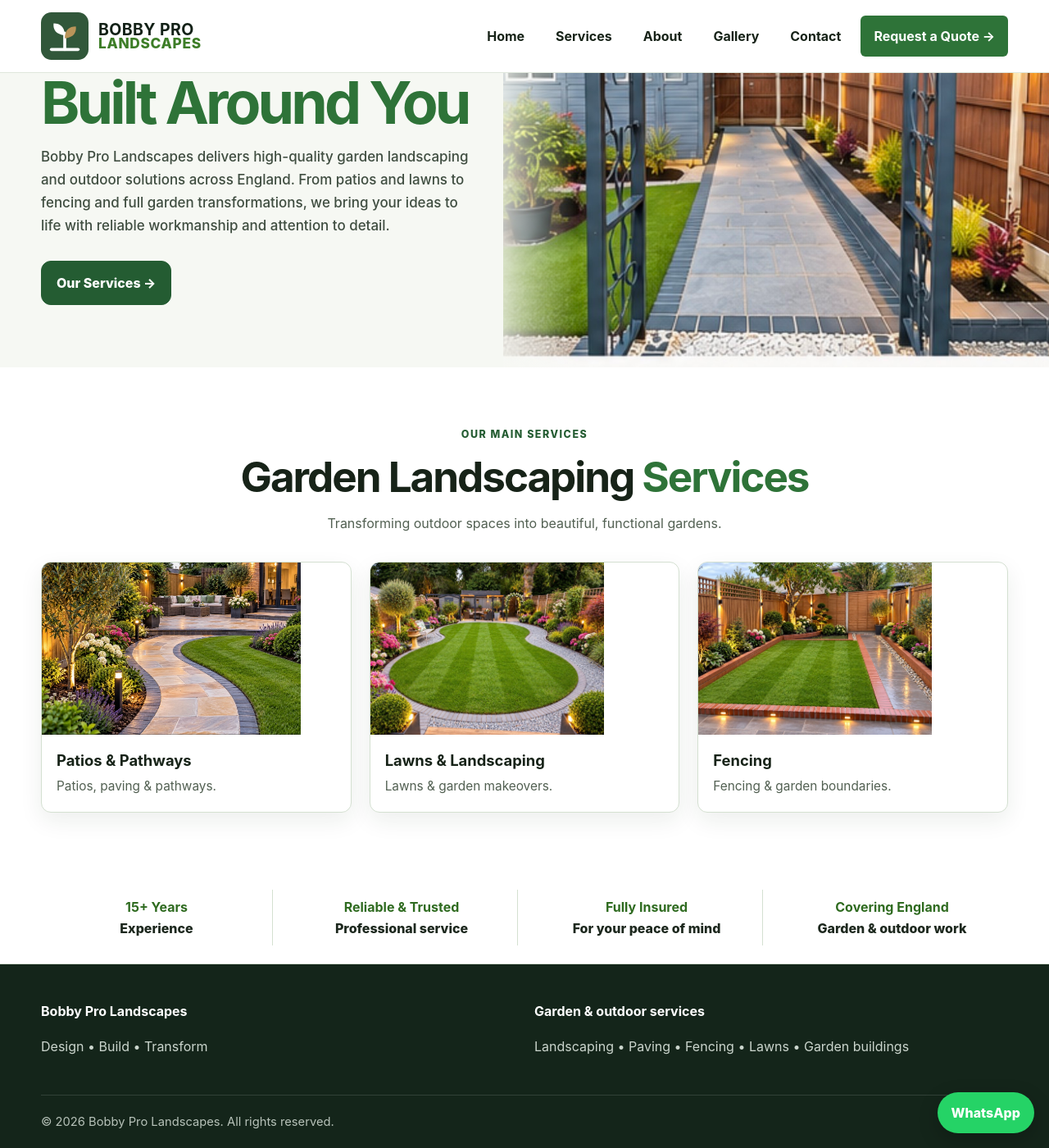
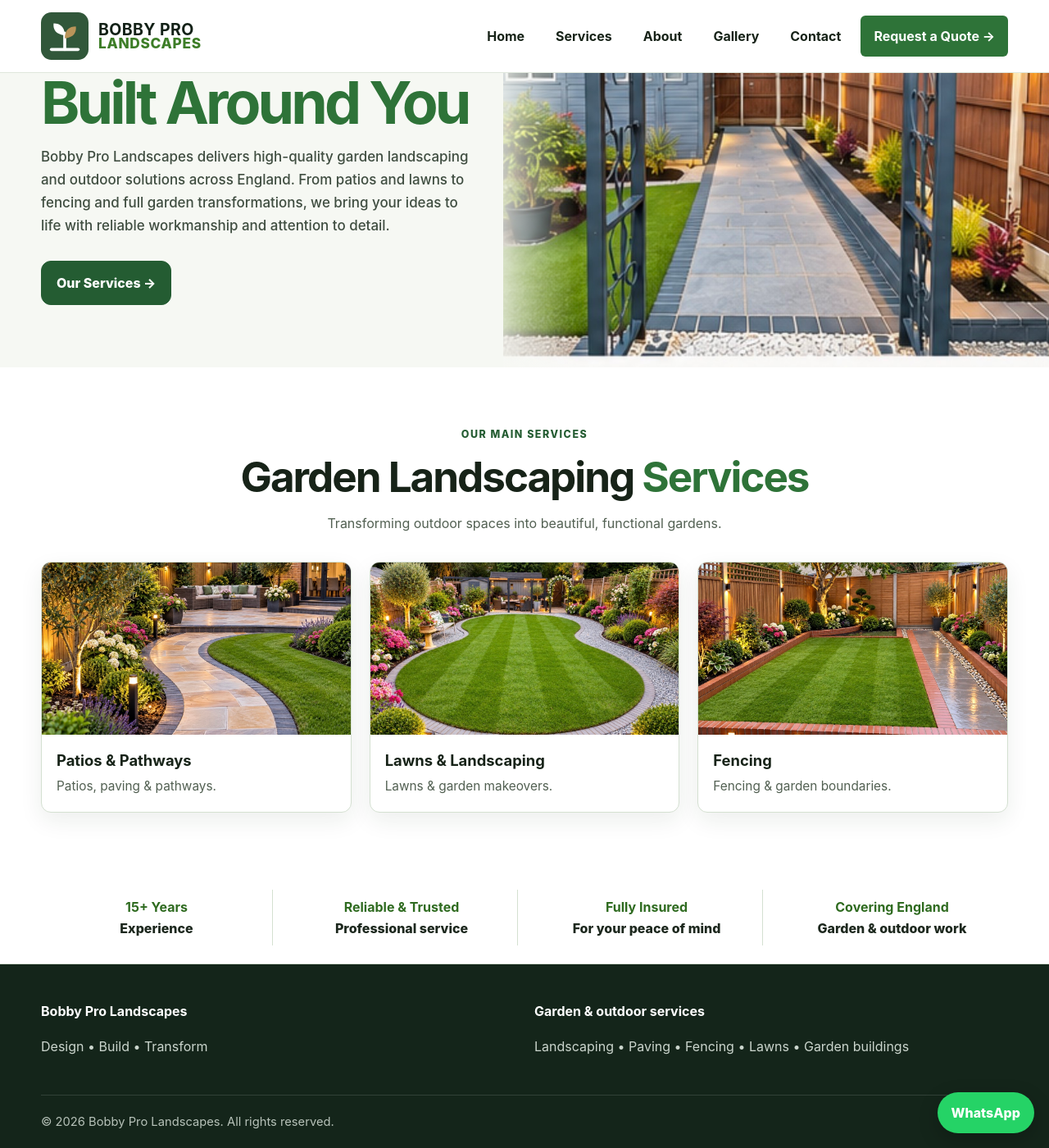
Before and after one commit to arsalanbobby/Bobby-Pro-Landscapes, a Jekyll site: the page built from index.md, in a window 1280 px wide and 1400 px high, scrolled down 293 px. Shown: the whole window at 82% size. Built offline with Jekyll 4.4.1, drawn with Linux system fonts in a browser that asks for light colours.

Commit message:
Display uploaded service photos sharply

```diff
--- a/assets/css/style.css
+++ b/assets/css/style.css
@@ -230,10 +230,7 @@ a{color:inherit}
 /* Compact homepage service cards using the approved polished artwork */
 .polished-service-grid{display:grid;grid-template-columns:repeat(3,minmax(0,1fr));gap:22px;margin-top:28px}
 .polished-service-card{background:#fff;border:1px solid var(--border);border-radius:12px;overflow:hidden;box-shadow:0 10px 28px rgba(25,55,30,.08)}
-.polished-service-photo{height:210px;background-image:url('../images/home-services-polished.jpg');background-repeat:no-repeat;background-size:300% auto;background-position-y:38%}
-.polished-service-photo.patio{background-position-x:left}
-.polished-service-photo.lawn{background-position-x:center}
-.polished-service-photo.fence{background-position-x:right}
+.polished-service-photo{width:100%;height:210px;object-fit:cover;display:block}
 .polished-service-body{padding:16px 18px 18px}
 .polished-service-body h3{margin:0 0 4px;font-size:1.15rem}
 .polished-service-body p{margin:0;color:var(--muted);font-size:.96rem}
```
